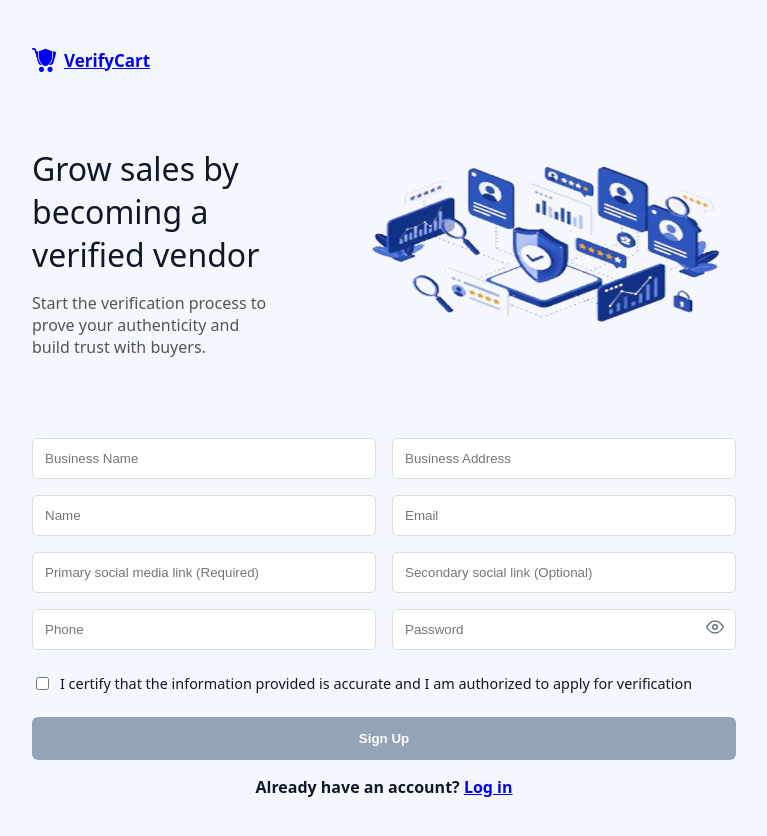
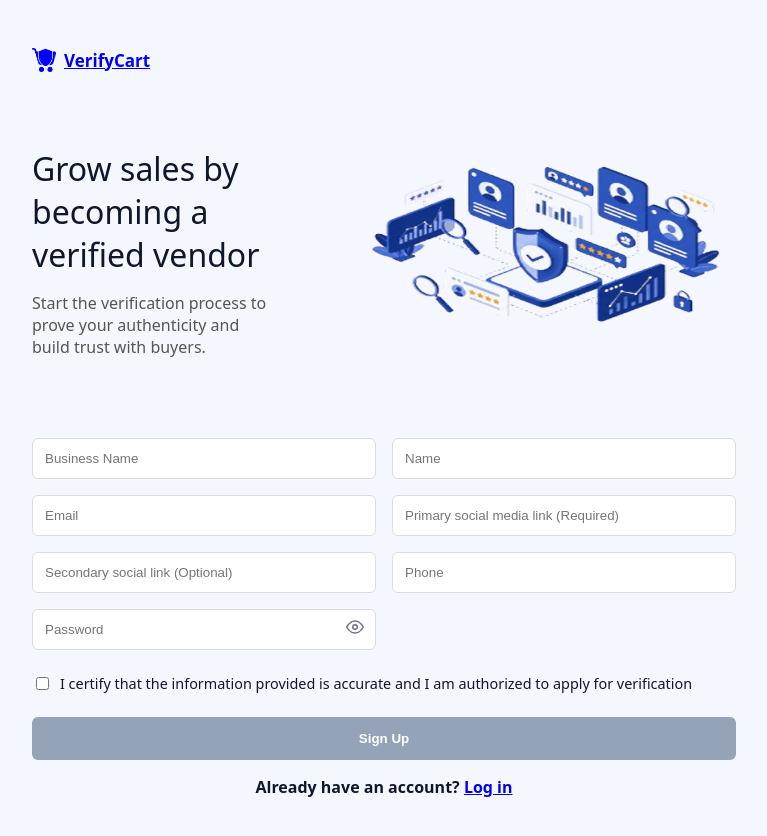
Before and after one commit to AyangealumunTerna/VerifyChart, a React (Vite) app: page /signup in a window 1280 px wide. Shown: the top 836 px of the page, without its empty margins (256-1023 px from the left). Built offline with nearby package versions, Linux system fonts and the light colour scheme.

Commit message:
New Update

```diff
--- a/src/components/SignupForm.jsx
+++ b/src/components/SignupForm.jsx
@@ -100,10 +100,11 @@ const Signup = () => {
         phone: formData.phone.replace(/\D/g, ""), // 🔥 important
         password: formData.password.trim(),
         businessName: formData.businessName.trim(),
-        businessAddress: formData.businessAddress.trim(),
+        // businessAddress: formData.businessAddress.trim(),
         socialLinks,
       };
 
+      console.log("REGISTER PAYLOAD:", payload);
       await registerVendor(payload);
 
       navigate("/login");
@@ -165,13 +166,13 @@ const Signup = () => {
               onChange={handleChange}
             />
 
-            <input
+            {/* <input
               type="text"
               name="businessAddress"
               placeholder="Business Address"
               value={formData.businessAddress}
               onChange={handleChange}
-            />
+            /> */}
 
             <input
               type="text"
--- a/src/pages/vendor/EditVendorProfile.jsx
+++ b/src/pages/vendor/EditVendorProfile.jsx
@@ -42,10 +42,10 @@ export default function EditVendorProfile() {
         "https://verifycart.onrender.com/api/vendor/profile",
         {
           method: "PATCH",
+          credentials: "include",
           headers: {
             "Content-Type": "application/json",
           },
-          credentials: "include",
           body: JSON.stringify({
             businessName: formData.businessName,
             phone: formData.phone,
```
